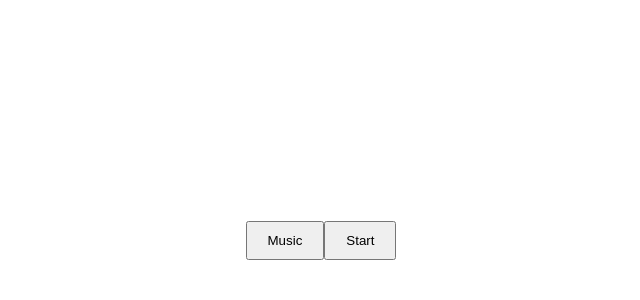
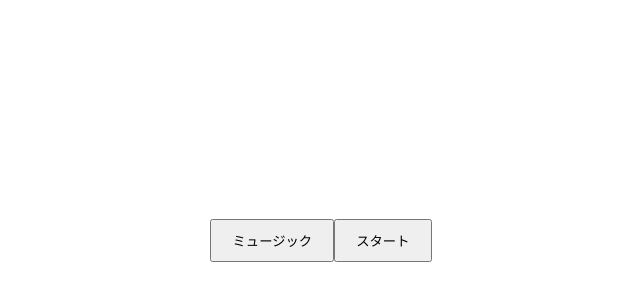
Before and after one commit to ziko7110/nuxt-music2, a Nuxt app: page / in a window 1280 px wide. Shown: the part 160-460 px from the top of the page, without its empty margins (319-959 px from the left). Built offline with nearby package versions, Linux system fonts and the light colour scheme.

Commit message:
日本語化

```diff
--- a/components/Music.vue
+++ b/components/Music.vue
@@ -4,14 +4,14 @@
             class="musicBtn"
             @click="musicStart"
         >
-            Music
+            ミュージック
         </button>
 
         <button
             class="startBtn"
             @click="appStart"
             v-if="isStarted==false">
-            Start
+            スタート
         </button>
         <section
             class="touchZone"
```
